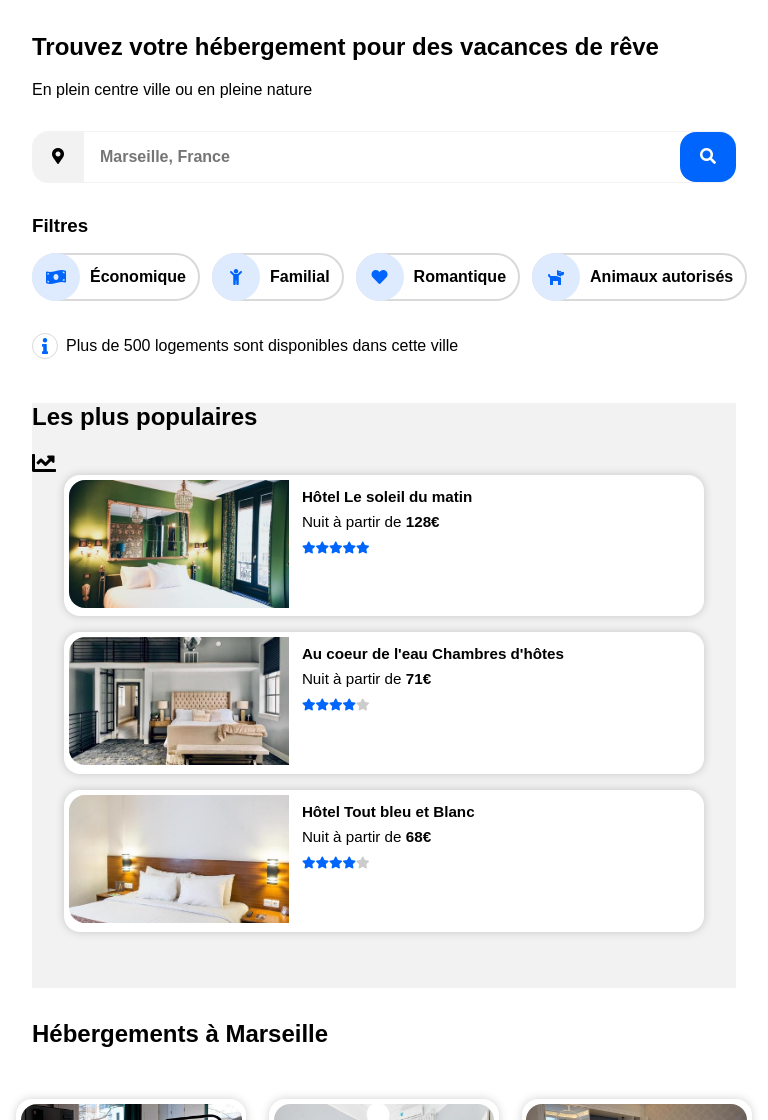
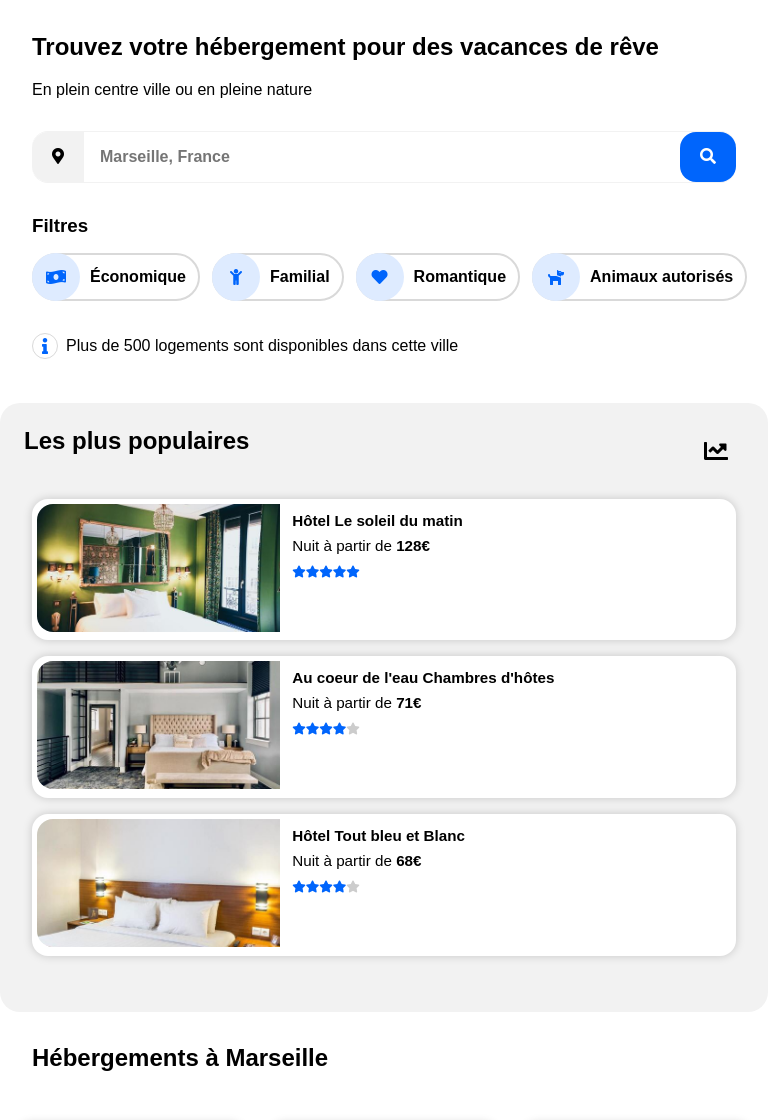
Before and after one commit to zoanlogia/01_guillaume_flambard, a plain HTML site: page index.html in a window 768 px wide. Shown: the part 114-1234 px from the top of the page. Drawn offline with Linux system fonts and the light colour scheme.

Commit message:
fix some responsive

```diff
--- a/css/style.css
+++ b/css/style.css
@@ -226,8 +226,6 @@
 
   .rent-marseille,
   .rent-popular {
-    margin-left: 2rem;
-    margin-right: 2rem;
     width: 100%;
   }
 
@@ -290,6 +288,14 @@
   .rent-popular {
     background: #f2f2f2;
     padding-bottom: 1.5rem;
+    width: 100%;
+  }
+
+  .title-popular {
+    display: flex;
+    justify-content: space-between;
+    align-items: center;
+    margin: .5em;
   }
 
   .rent-popular header {
@@ -735,10 +741,18 @@
   .rent-popular {
     background: #f2f2f2;
     padding-bottom: 2.5rem;
+    border-radius: 20px;
   }
 
   .rent-popular h2 {
     margin-top: auto;
+  }
+
+  .title-popular {
+    display: flex;
+    justify-items: center;
+    justify-content: space-between;
+    margin: 1.5em;
   }
 
   .rent-popular header {
@@ -1274,6 +1288,12 @@
     justify-content: space-around;
   }
 
+  .title-popular {
+    display: flex;
+    justify-content: space-between;
+    margin: 0 1em;
+  }
+
   .rent-popular header {
     margin-left: 2rem;
     display: flex;
--- a/index.html
+++ b/index.html
@@ -180,7 +180,7 @@
                 <div class="show-more"><a href="#">Afficher plus</a></div>
             </section>
             <section class="rent-popular">
-                <div>
+                <div class="title-popular">
                     <h2>Les plus populaires</h2>
                     <a href="#"><i class="fas fa-chart-line chart-line-black" aria-hidden="true"></i></a>
                 </div>
```
